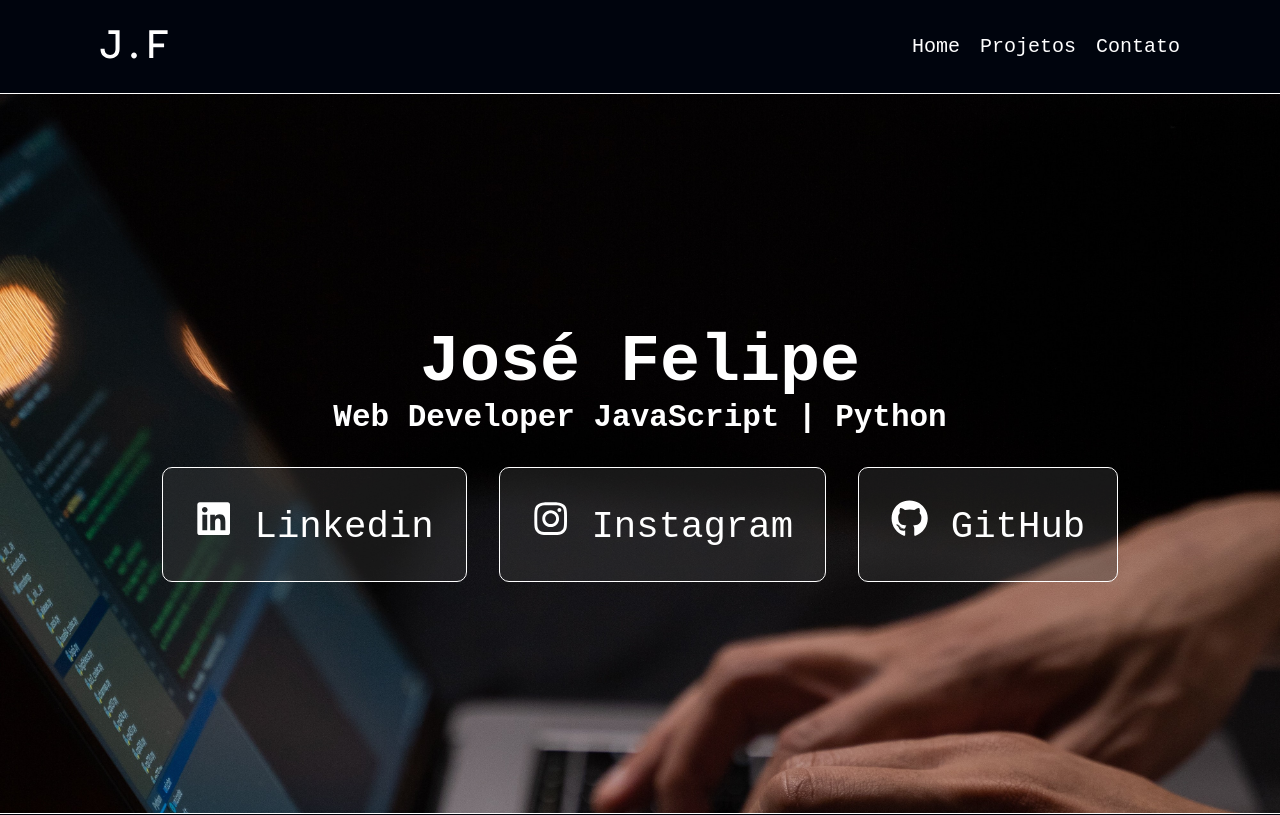
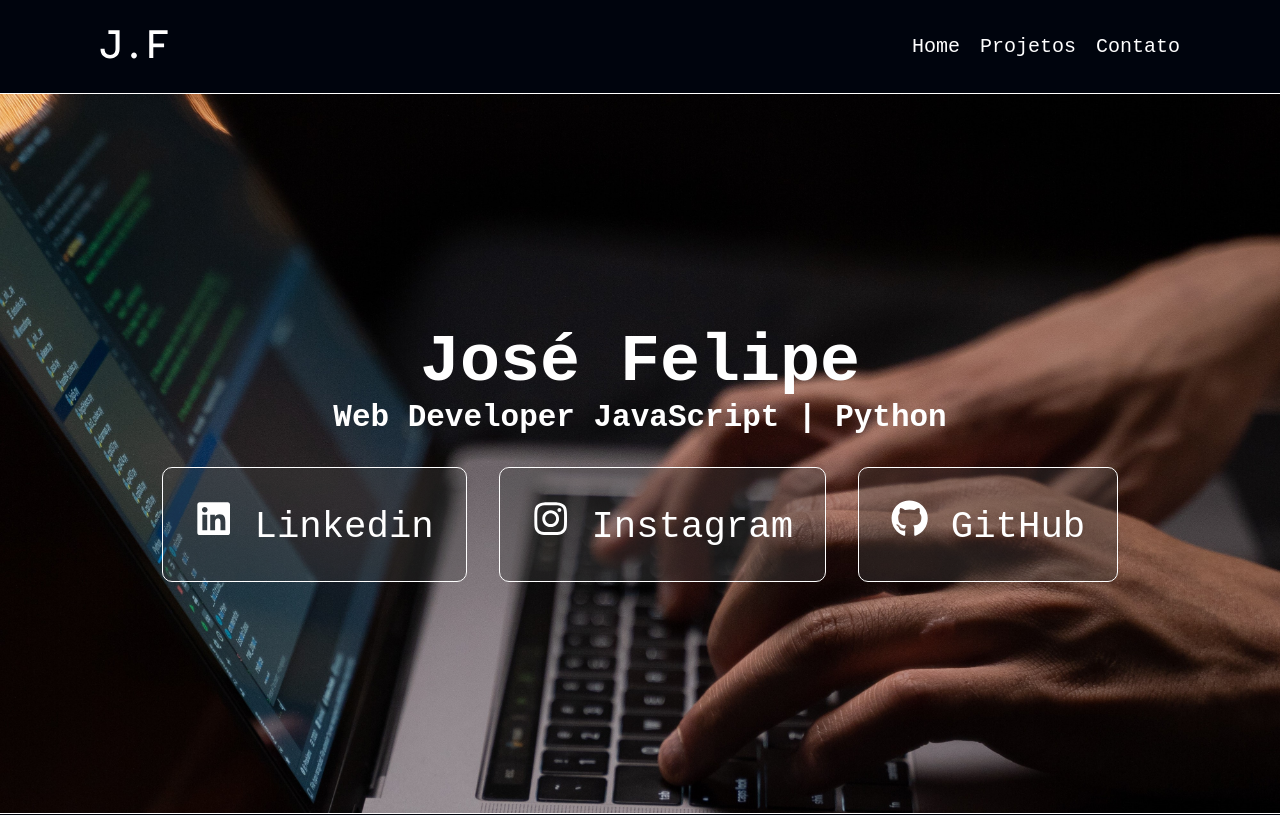
Before and after one commit to zefelipe19/portfolio-react, a React (Vite) app: page / in a window 1280 px wide. Shown: the top 815 px of the page. Built offline with nearby package versions, Linux system fonts and the light colour scheme.

Commit message:
update home

```diff
--- a/src/Pages/Home/style.module.css
+++ b/src/Pages/Home/style.module.css
@@ -16,7 +16,7 @@
   margin-bottom: 1rem;
   font-family: monospace;
 
-  background-image: url("../../assets/Images/background-2.jpg");
+  background-image: url("../../assets/Images/background.jpg");
   background-size: cover;
 }
 
@@ -79,7 +79,7 @@
     height: 90vh;
     font-size: 28pt;
 
-    background-size: cover;
+    background-position: center;
   }
 
   .presentation h1 {
```
Also changed, not shown: src/assets/Images/background-2.jpg (deleted), src/assets/Images/background.jpg.
